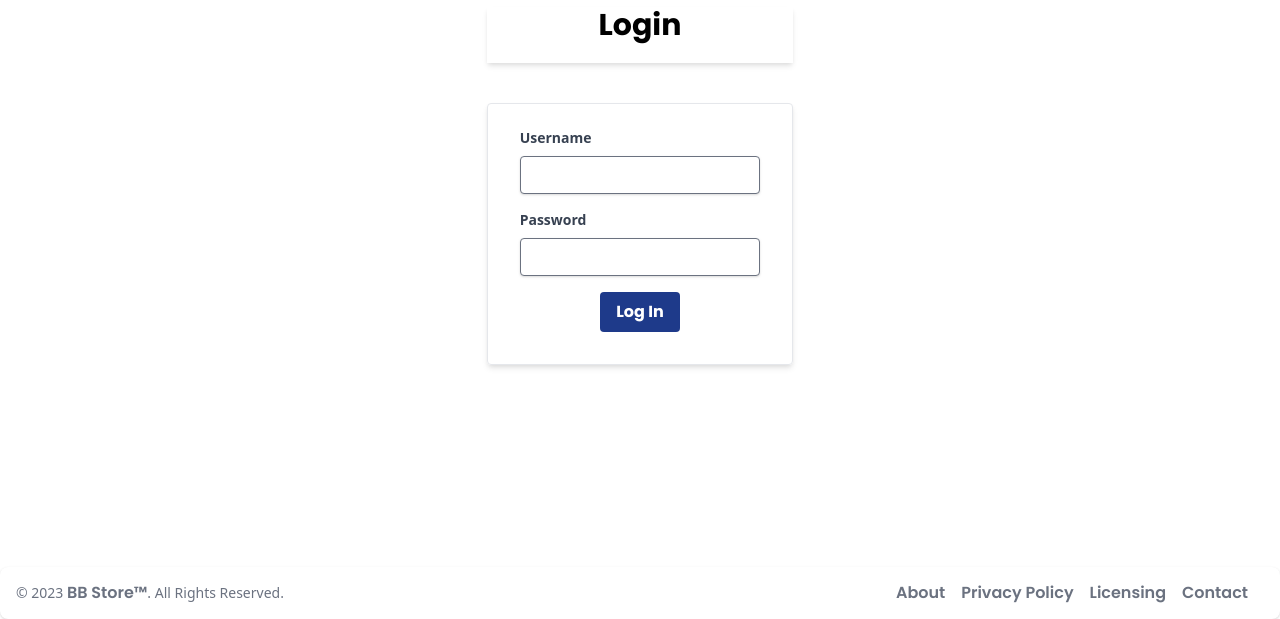
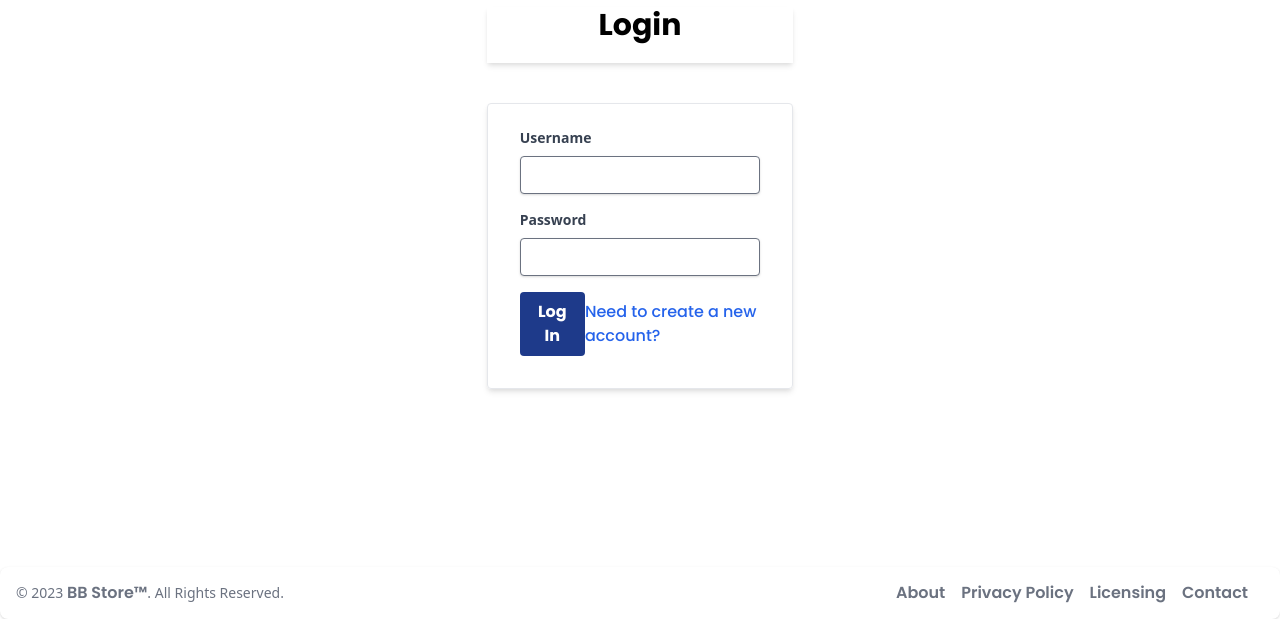
Before and after one commit to mohammadSelimReza/Book_Store_-_A_django_based_project, a Django app: page /user/login/ in a window 1280 px wide. Shown: the part 181-800 px from the top of the page. Run offline with Django 5.2, Linux system fonts and the light colour scheme; parts of the project's set-up code (start-up, migrations or seed data) failed here and were passed over; some libraries are stand-ins or nearby versions.

Commit message:
login paged changed

```diff
--- a/library_user/templates/user_login.html
+++ b/library_user/templates/user_login.html
@@ -28,8 +28,11 @@
 
                     <div class="flex items-center justify-center w-full">
                         <button class="bg-blue-900 hover:bg-blue-700 text-white font-bold py-2 px-4 rounded focus:outline-none focus:shadow-outline" type="submit">
-                    Log In
-                </button>
+                            Log In
+                        </button>
+                        <small>
+                            <a href="{% url 'register' %}" class="font-medium text-blue-600 dark:text-blue-500 hover:underline">Need to create a new account?</a>
+                        </small>
                     </div>
                 </form>
             </div>
```
